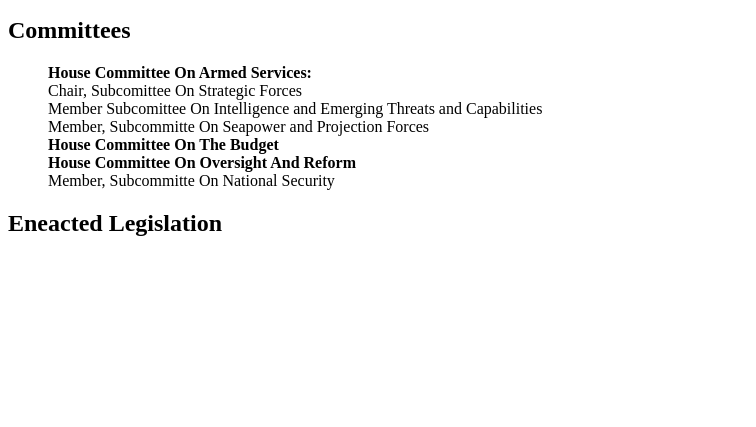
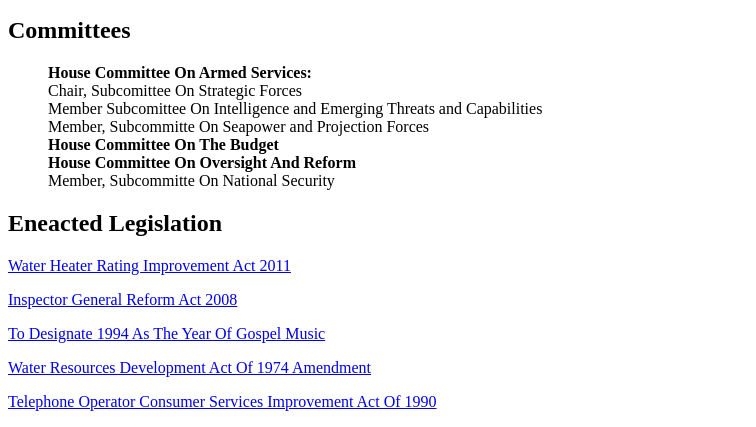
Before and after one commit to MatthewScott32/practice-chapter-4, a plain HTML site: page index.html in a window 1280 px wide. Shown: the part 400-827 px from the top of the page, without its empty margins (0-756 px from the left). Before the commit the page ends 800 px from the top, so only its background shows below. Drawn offline with Linux system fonts and the light colour scheme.

Commit message:
finished product

```diff
--- a/index.html
+++ b/index.html
@@ -32,6 +32,11 @@
 
     <section>
         <h2>Eneacted Legislation</h2>
+        <a rel="stylesheet" href="https://www.govtrack.us/congress/bills/112/hr482"><p>Water Heater Rating Improvement Act 2011</p></a>
+        <a href="https://www.govtrack.us/congress/bills/110/hr928"><p>Inspector General Reform Act 2008</p></a>
+        <a href="https://www.govtrack.us/congress/bills/103/hjres297"><p>To Designate 1994 As The Year Of Gospel Music</p></a>
+        <a href="https://www.govtrack.us/congress/bills/101/hr5667"><p>Water Resources Development Act Of 1974 Amendment</p></a>
+        <a href="https://www.govtrack.us/congress/bills/101/hr971"><p>Telephone Operator Consumer Services Improvement Act Of 1990</p></a>
     </section>
   </article>
 </body>
```
